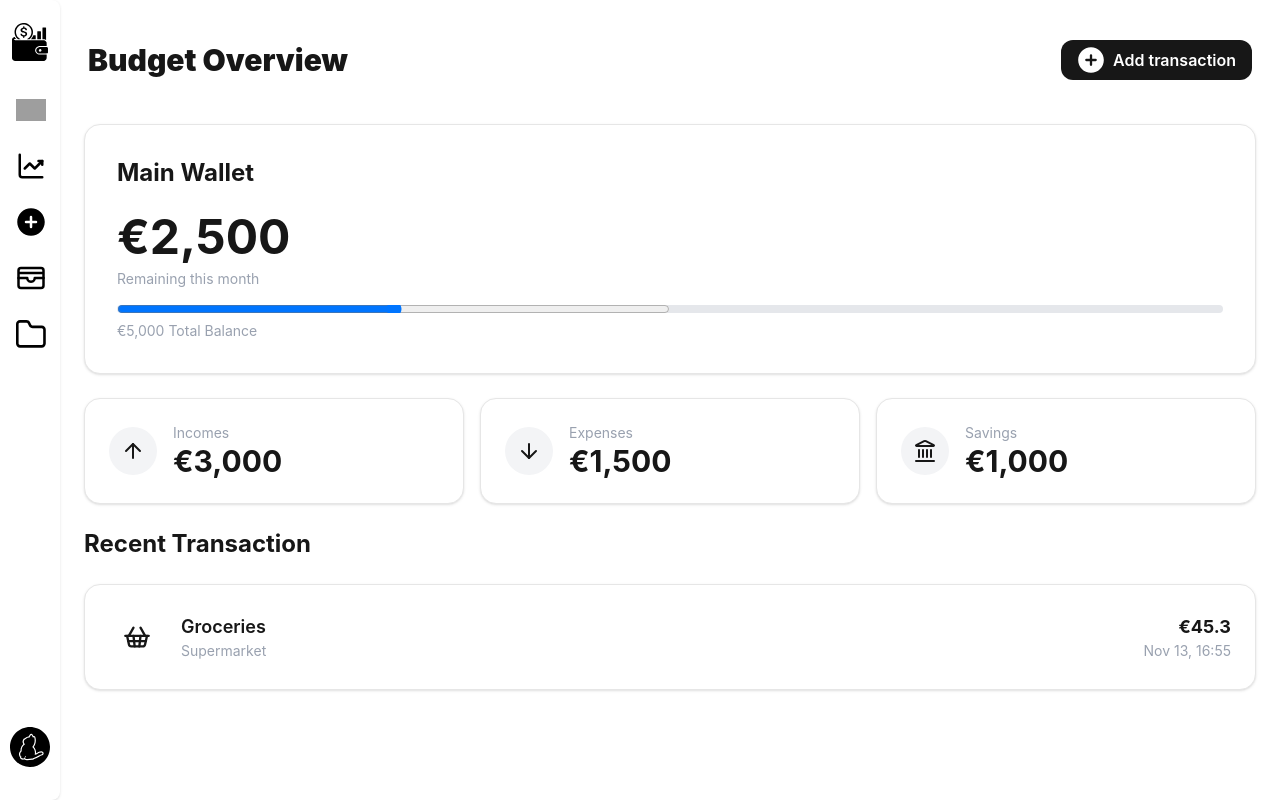
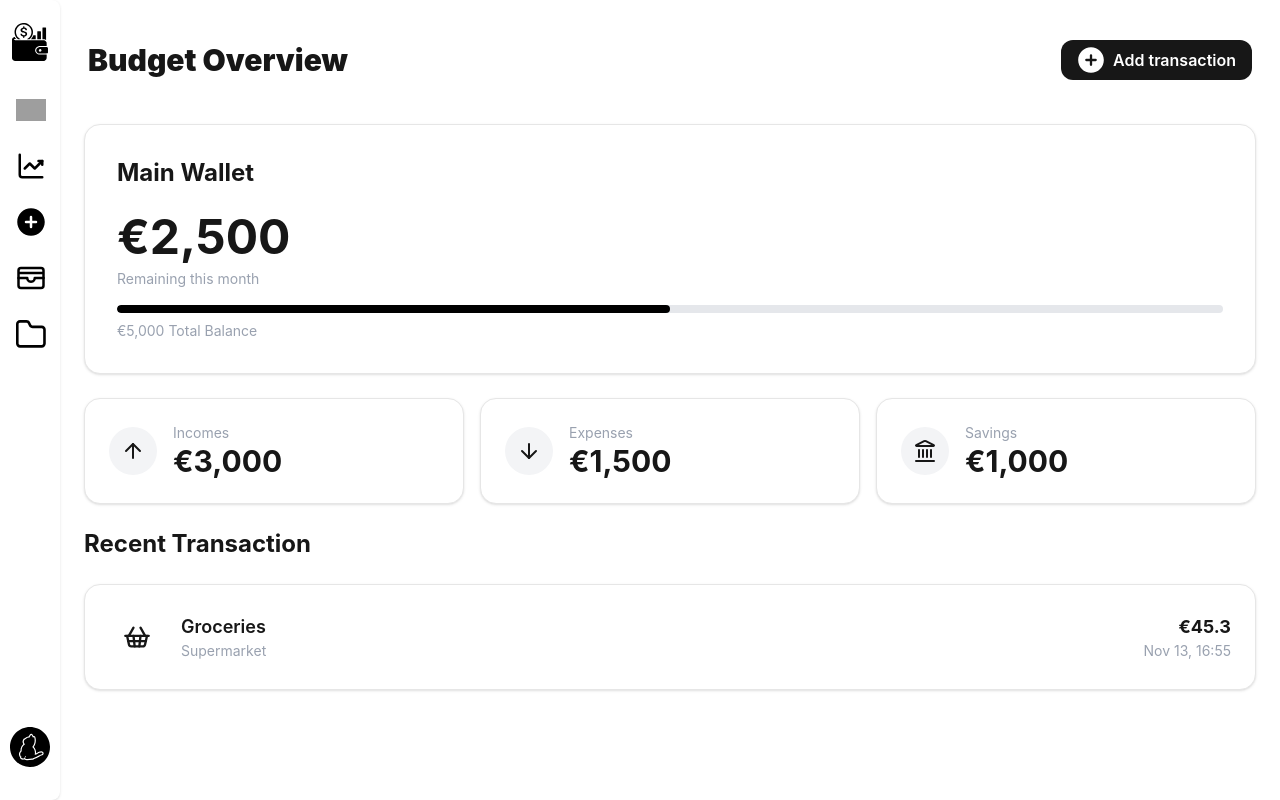
Before and after one commit to Bashkanitto/frontend-backend, a Next.js app: page /home in a window 1280 px wide. Built offline with nearby package versions, Linux system fonts and the light colour scheme; grey boxes are pictures that could not be loaded.

Commit message:
fix: ssg

```diff
--- a/app/(main)/categories/page.tsx
+++ b/app/(main)/categories/page.tsx
@@ -1,4 +1,3 @@
-'use client';
 import Image from 'next/image';
 
 type CategoriesButtonProps = {
--- a/app/(main)/home/page.tsx
+++ b/app/(main)/home/page.tsx
@@ -1,17 +1,14 @@
-'use client';
-
-import { useState } from 'react';
 import { ArrowUp, ArrowDown, Landmark, ShoppingBasket } from 'lucide-react';
 import { Card } from '@/components/Card';
 
 export default function MainWalletPage() {
-  const [balance] = useState(2500);
-  const [totalBalance] = useState(5000);
-  const [incomes] = useState(3000);
-  const [expenses] = useState(1500);
-  const [savings] = useState(1000);
+  const balance = 2500;
+  const totalBalance = 5000;
+  const incomes = 3000;
+  const expenses = 1500;
+  const savings = 1000;
 
-  const [currency ] = useState<'EUR' | 'KZT' | 'USD'>('EUR');
+  const currency: 'EUR' | 'KZT' | 'USD' = 'EUR';
 
   const currencySymbols = {
     EUR: '€',
@@ -43,20 +40,19 @@ export default function MainWalletPage() {
             {currencySymbols[currency]}
             {balance.toLocaleString()}
           </div>
-          <div className="text-gray-400 text-sm mb-4">Remaining this month</div>
 
-          {/* Progress Bar */}
+          <div className="text-gray-400 text-sm mb-4">
+            Remaining this month
+          </div>
+
+          {/* Progress Bar (static) */}
           <div className="relative w-full h-2 bg-gray-200 rounded-full overflow-hidden">
-            <input
-              type="range"
-              onChange={() => {}}
-              min={0}
-              max={100}
-              value={balancePercentage}
+            <div
               className="absolute top-0 left-0 h-full bg-black rounded-full transition-all duration-300"
               style={{ width: `${balancePercentage}%` }}
             />
           </div>
+
           <div className="text-gray-400 text-sm mt-2">
             {currencySymbols[currency]}
             {totalBalance.toLocaleString()} Total Balance
@@ -144,7 +140,9 @@ export default function MainWalletPage() {
                   {currencySymbols[currency]}
                   {Math.abs(transaction.amount).toFixed(1)}
                 </div>
-                <div className="text-gray-400 text-sm">{transaction.date}</div>
+                <div className="text-gray-400 text-sm">
+                  {transaction.date}
+                </div>
               </div>
             </Card>
           ))}
--- a/app/(main)/statistic/page.tsx
+++ b/app/(main)/statistic/page.tsx
@@ -1,10 +1,8 @@
-'use client';
-import { useState } from 'react';
 import { Home, ShoppingBasket, Laptop, Gamepad, Plus } from 'lucide-react';
 import { Card } from '@/components/Card';
 
 export default function StatisticsPage() {
-  const [currency] = useState('EUR');
+  const currency: 'EUR' | 'KZT' | 'USD' = 'EUR';
 
   const currencySymbols = {
     EUR: '€',
@@ -73,12 +71,15 @@ export default function StatisticsPage() {
   return (
     <div className="mx-auto min-h-screen">
       <div className="grid grid-cols-2 gap-6">
+
         {/* Balance Chart */}
         <Card className="bg-white rounded-3xl p-8 shadow-sm">
           <h2 className="text-xl font-bold mb-2">Monthly Balance</h2>
+
           <div className="text-4xl font-bold mb-1">
-            {currencySymbols[currency as 'EUR' | 'KZT' | 'USD']}3,000
+            {currencySymbols[currency]}3,000
           </div>
+
           <div className="text-green-500 text-sm mb-8">
             +500 compared to last month
           </div>
@@ -95,14 +96,14 @@ export default function StatisticsPage() {
                 strokeWidth="2"
                 points="0,120 50,100 100,110 150,80 200,90 250,60 300,70 350,40 400,30"
               />
+
               {[0, 50, 100, 150, 200, 250, 300, 350, 400].map((x, i) => (
                 <circle key={i} cx={x} cy={120 - i * 10} r="4" fill="#000" />
               ))}
             </svg>
+
             <div className="flex justify-between text-xs text-gray-400 mt-2">
-              <span>
-                {currencySymbols[currency as 'EUR' | 'KZT' | 'USD']}5,000
-              </span>
+              <span>{currencySymbols[currency]}5,000</span>
               <span>2</span>
               <span>80</span>
               <span>6</span>
@@ -131,6 +132,7 @@ export default function StatisticsPage() {
                   stroke="#e5e7eb"
                   strokeWidth="20"
                 />
+
                 <circle
                   cx="50"
                   cy="50"
@@ -141,6 +143,7 @@ export default function StatisticsPage() {
                   strokeDasharray="25.12 251.2"
                   strokeDashoffset="0"
                 />
+
                 <circle
                   cx="50"
                   cy="50"
@@ -151,6 +154,7 @@ export default function StatisticsPage() {
                   strokeDasharray="50.24 251.2"
                   strokeDashoffset="-25.12"
                 />
+
                 <circle
                   cx="50"
                   cy="50"
@@ -162,6 +166,7 @@ export default function StatisticsPage() {
                   strokeDashoffset="-75.36"
                 />
               </svg>
+
               <div className="absolute inset-0 flex flex-col items-center justify-center">
                 <div className="text-2xl font-bold">+80%</div>
               </div>
@@ -209,7 +214,7 @@ export default function StatisticsPage() {
 
               <div className="text-right">
                 <div className="font-bold">
-                  {currencySymbols[currency as 'EUR' | 'KZT' | 'USD']}
+                  {currencySymbols[currency]}
                   {Math.abs(transaction.amount).toFixed(1)}
                 </div>
                 <div className="text-sm text-gray-400">{transaction.date}</div>
--- a/app/(main)/wallet/page.tsx
+++ b/app/(main)/wallet/page.tsx
@@ -1,16 +1,14 @@
-'use client';
-import { useState } from 'react';
 import { ArrowUp, ArrowDown, Landmark, ShoppingBasket } from 'lucide-react';
 import { Card } from '@/components/Card';
 
 export default function MainWalletPage() {
-  const [balance] = useState(2500);
-  const [totalBalance] = useState(5000);
-  const [incomes] = useState(3000);
-  const [expenses] = useState(1500);
-  const [savings] = useState(1000);
+  const balance = 2500;
+  const totalBalance = 5000;
+  const incomes = 3000;
+  const expenses = 1500;
+  const savings = 1000;
 
-  const [currency] = useState<'EUR' | 'KZT' | 'USD'>('EUR');
+  const currency: 'EUR' | 'KZT' | 'USD' = 'EUR';
 
   const currencySymbols = {
     EUR: '€',
@@ -32,9 +30,8 @@ export default function MainWalletPage() {
   const balancePercentage = (balance / totalBalance) * 100;
 
   return (
-    <div className=" w-full min-h-screen">
+    <div className="w-full min-h-screen">
       <div className="mx-auto">
-        {/* Main Balance Card */}
         <Card className="bg-white rounded-3xl p-8 mb-6 shadow-sm">
           <h1 className="text-2xl font-bold mb-2">Main Wallet</h1>
 
@@ -43,17 +40,18 @@ export default function MainWalletPage() {
               {currencySymbols[currency]}
               {balance.toLocaleString()}
             </div>
+
             <div className="text-gray-400 text-sm mb-4">
               Remaining this month
             </div>
 
-            {/* Progress Bar */}
             <div className="relative w-full h-2 bg-gray-200 rounded-full overflow-hidden">
               <div
                 className="absolute top-0 left-0 h-full bg-black rounded-full transition-all duration-300"
                 style={{ width: `${balancePercentage}%` }}
               />
             </div>
+
             <div className="text-gray-400 text-sm mt-2">
               {currencySymbols[currency]}
               {totalBalance.toLocaleString()} Total Balance
@@ -61,9 +59,7 @@ export default function MainWalletPage() {
           </div>
         </Card>
 
-        {/* Stats Cards */}
         <div className="grid grid-cols-1 md:grid-cols-3 gap-4 mb-6">
-          {/* Incomes */}
           <Card className="bg-white rounded-2xl p-6 shadow-sm">
             <div className="flex items-center gap-4">
               <div className="w-12 h-12 bg-gray-100 rounded-full flex items-center justify-center">
@@ -79,7 +75,6 @@ export default function MainWalletPage() {
             </div>
           </Card>
 
-          {/* Expenses */}
           <Card className="bg-white rounded-2xl p-6 shadow-sm">
             <div className="flex items-center gap-4">
               <div className="w-12 h-12 bg-gray-100 rounded-full flex items-center justify-center">
@@ -95,7 +90,6 @@ export default function MainWalletPage() {
             </div>
           </Card>
 
-          {/* Savings */}
           <Card className="bg-white rounded-2xl p-6 shadow-sm">
             <div className="flex items-center gap-4">
               <div className="w-12 h-12 bg-gray-100 rounded-full flex items-center justify-center">
@@ -112,7 +106,6 @@ export default function MainWalletPage() {
           </Card>
         </div>
 
-        {/* Recent Transactions */}
         <Card className="bg-white rounded-3xl pt-8 ">
           <h2 className="text-2xl font-bold mb-6">Recent Transaction</h2>
 
@@ -126,13 +119,10 @@ export default function MainWalletPage() {
                   <div className="w-14 h-14 bg-white rounded-2xl flex items-center justify-center">
                     <transaction.icon className="w-7 h-7" />
                   </div>
+
                   <div>
-                    <div className="font-semibold text-lg">
-                      {transaction.title}
-                    </div>
-                    <div className="text-gray-400 text-sm">
-                      {transaction.category}
-                    </div>
+                    <div className="font-semibold text-lg">{transaction.title}</div>
+                    <div className="text-gray-400 text-sm">{transaction.category}</div>
                   </div>
                 </div>
 
@@ -141,9 +131,7 @@ export default function MainWalletPage() {
                     {currencySymbols[currency]}
                     {Math.abs(transaction.amount).toFixed(1)}
                   </div>
-                  <div className="text-gray-400 text-sm">
-                    {transaction.date}
-                  </div>
+                  <div className="text-gray-400 text-sm">{transaction.date}</div>
                 </div>
               </div>
             ))}
```
